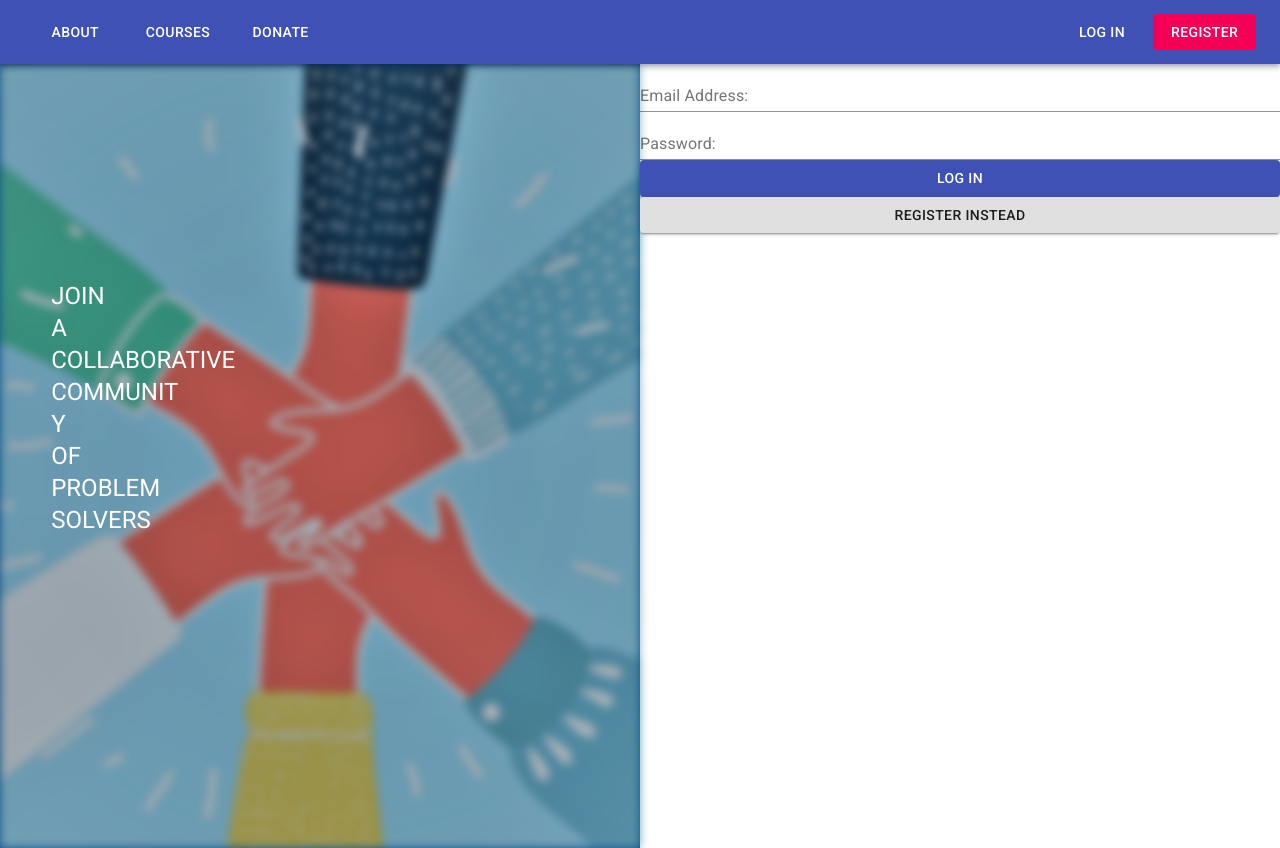
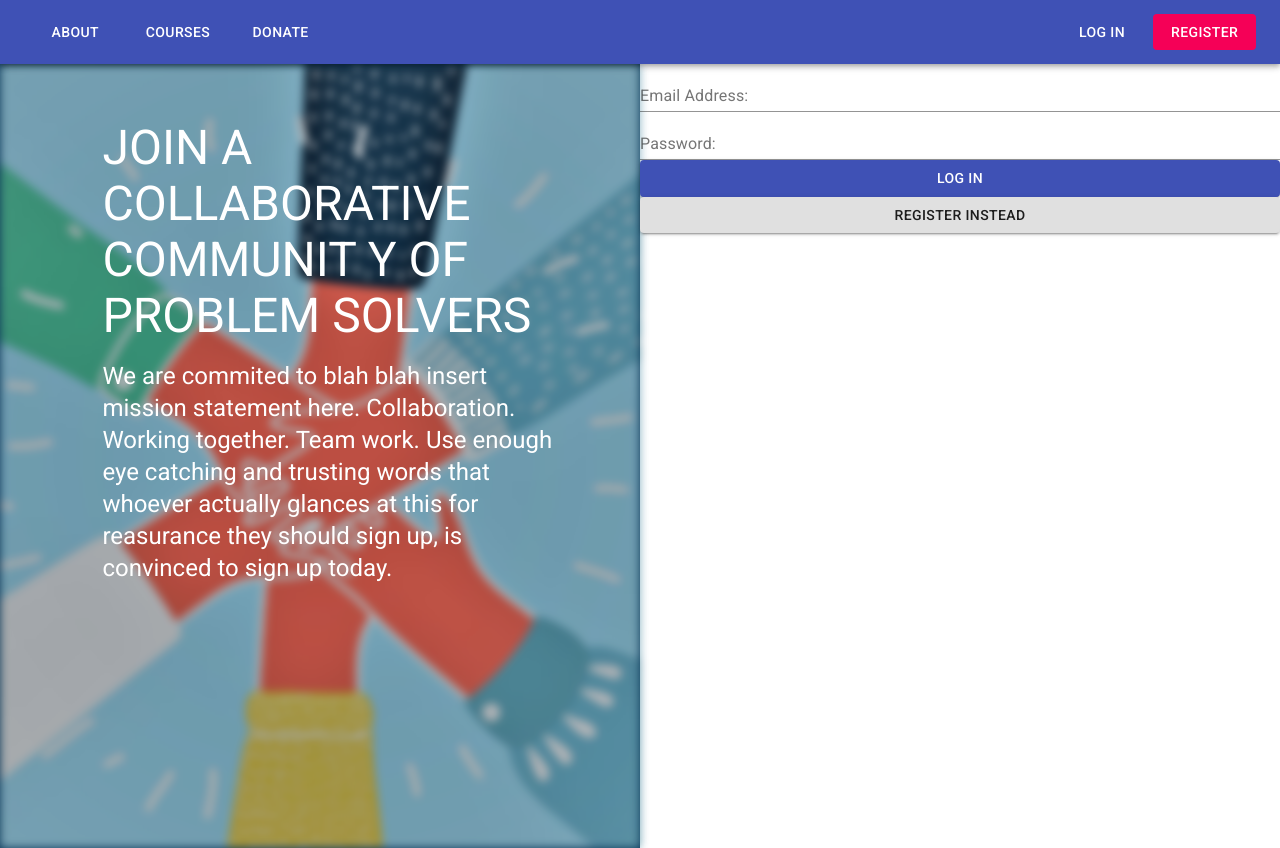
Before and after one commit to gaurav0628/summerhacks-Faction, a React (Create React App) app: page / in a window 1280 px wide. Built offline with nearby package versions, Linux system fonts and the light colour scheme.

Commit message:
Added left panel stuff. Typography Material UI still needs to be implemented with correct fonts

```diff
--- a/package.json
+++ b/package.json
@@ -12,6 +12,7 @@
     "@material-ui/icons": "4.9.1",
     "@material-ui/lab": "4.0.0-alpha.56",
     "axios": "0.19.2",
+    "fontsource-roboto": "^2.1.4",
     "react": "16.13.1",
     "react-dom": "16.12.0",
     "react-router-dom": "5.2.0",
--- a/src/App.css
+++ b/src/App.css
@@ -4,7 +4,7 @@
   margin:0px;
 }
 .leftPanel{
-  background-color: #0F5386;
+  background-color: #0b3859;
   z-index: -3;
 
 }
@@ -14,14 +14,20 @@
   width: 100%;
   object-fit: cover;
   filter:blur(5px);
-  opacity: 85%;
+  opacity: 90%;
   z-index: -2;
 }
 .missionTitle{
   position: absolute;
-  top: 35%;
-  left:4%;
-  right: 94%;
+  left:8%;
+  right: 55%;
   color: white;
   z-index: -1;
 }
+.missioTitle, .up{
+  top: 15%;
+}
+
+.missioTitle, .down{
+  top: 45%;
+}
--- a/src/App.js
+++ b/src/App.js
@@ -28,8 +28,10 @@ class App extends React.Component {
               <Grid item xs={2}></Grid>
               <Grid item xs={8}>
                 <div>
-                  <Typography variant='h5' gutterbottom className = "missionTitle">JOIN A COLLABORATIVE COMMUNIT
+                  <Typography variant='h3' gutterbottom className = "missionTitle up">JOIN A COLLABORATIVE COMMUNIT
                     Y OF PROBLEM SOLVERS</Typography>
+                    <Typography variant='h5' gutterbottom className = "missionTitle down">We are commited to blah blah insert mission statement here. Collaboration. Working together. Team work. Use enough eye catching and trusting words that
+                     whoever actually glances at this for reasurance they should sign up, is convinced to sign up today.</Typography>
                 </div>
               </Grid>
               <Grid item xs={2}></Grid>
--- a/src/index.js
+++ b/src/index.js
@@ -2,6 +2,7 @@ import React from "react";
 import ReactDOM from "react-dom";
 import App from "./App";
 import { BrowserRouter } from "react-router-dom";
+import 'fontsource-roboto';
 
 const rootElement = document.getElementById("root");
 
```
Also changed, not shown: 1 other file (tests, documents, lock files or other folders).
